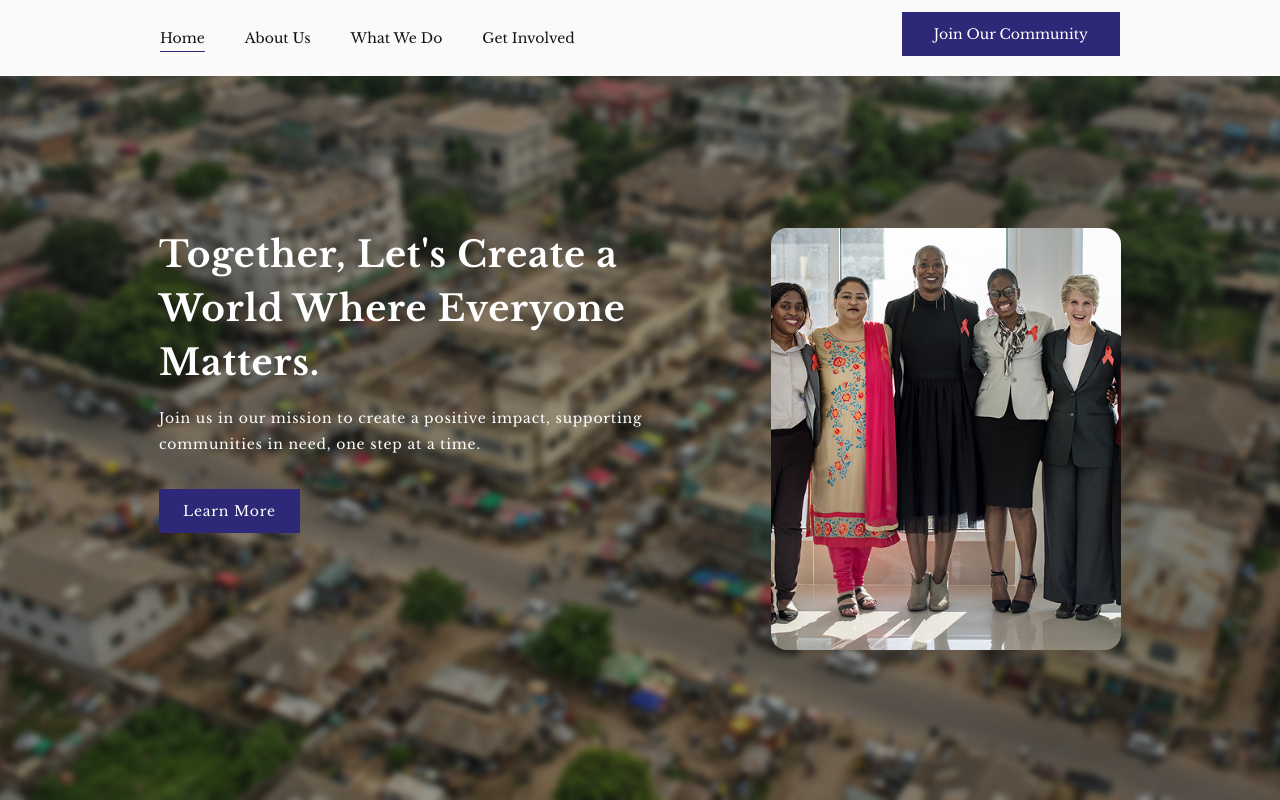
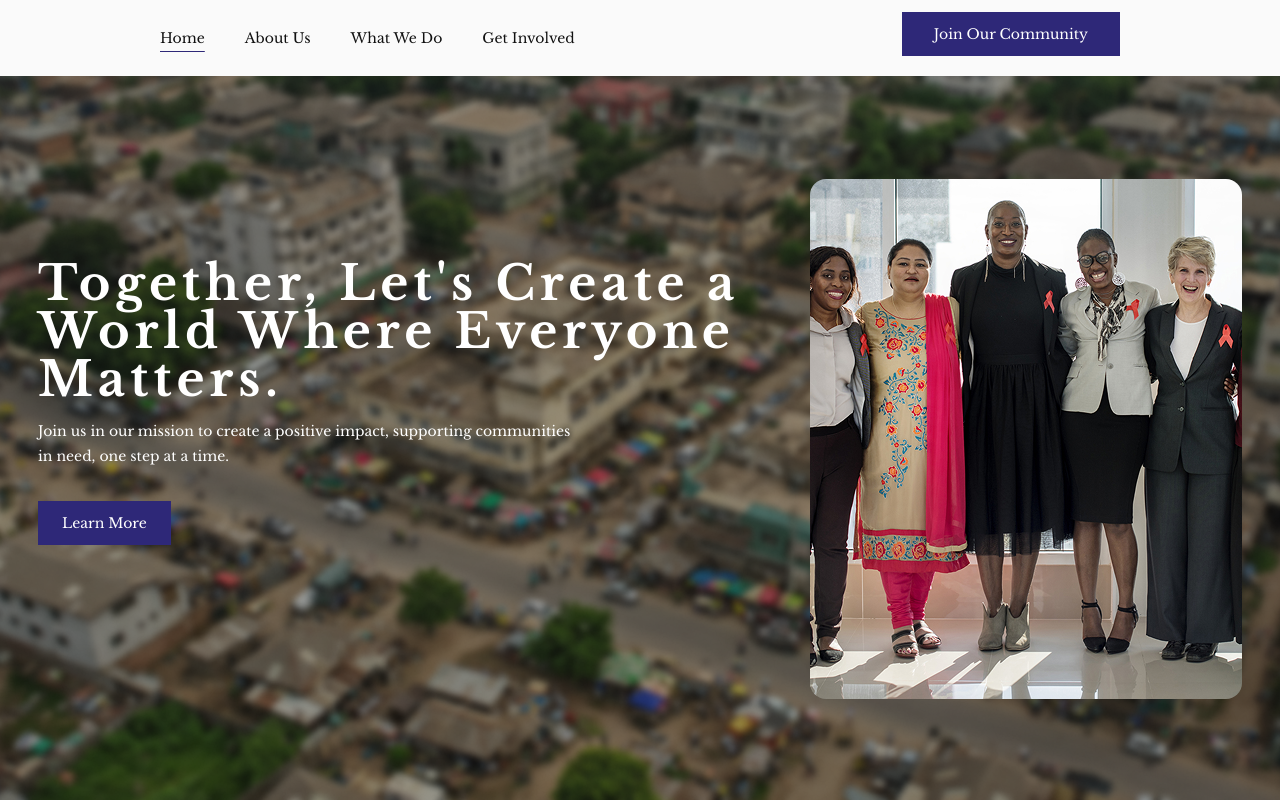
Before and after one commit to terejoe/everyone_matters, a Next.js app: page / in a window 1280 px wide. Shown: the top 800 px of the page. Built offline with nearby package versions, Linux system fonts and the light colour scheme.

Commit message:
Hero items taking up space

```diff
--- a/src/app/home/hero/page.jsx
+++ b/src/app/home/hero/page.jsx
@@ -5,17 +5,17 @@ import Link from "next/link";
 const Hero = () => {
   return (
     <div
-      className="bg-center bg-cover h-screen md:h-[calc(100vh-74px)] w-full flex justify-center items-center"
+      className="bg-center bg-cover md:h-[calc(100vh-74px)] w-full flex justify-center items-center"
       style={{
         backgroundImage: `url('/hero_bg.png')`, // Correct way to set the URL as a string
       }}
     >
-      <div className="text-white text-left md:flex gap-8 p-8">
-        <div className="max-w-[580px] tracking-wider">
-          <h1 className="text-4xl font-bold leading-[1.5]">
+      <div className="text-white text-left md:flex gap-8 p-4">
+        <div className="max-w-[740px] md:pt-20 pt-10">
+          <h1 className="text-4xl md:text-5xl font-bold leading-[1.5] tracking-widest">
             Together, Let's Create a World Where Everyone Matters.
           </h1>
-          <p className="mt-4 text-sm font-light leading-[1.8]">
+          <p className="mt-4 text-sm font-light leading-[1.8] max-w-[550px]">
             Join us in our mission to create a positive impact, supporting
             communities in need, one step at a time.
           </p>
@@ -32,7 +32,7 @@ const Hero = () => {
           <Image
             src={HeroImg}
             className="rounded-2xl"
-            width={350}
+            // width={350}
             alt="Hero Image of people standing and smiling"
           />
         </div>
--- a/src/app/home/page.jsx
+++ b/src/app/home/page.jsx
@@ -11,7 +11,7 @@ const Home = () => {
     <div>
       <Hero/>
       <Creating/>
-      <Reports/>
+      {/* <Reports/> */}
       <CoreFocus/>
       <Involved/>
       <Footer/>
--- a/src/app/page.js
+++ b/src/app/page.js
@@ -11,7 +11,7 @@ export default function Home() {
     <div className="">
       <Hero/>
       <Creating/>
-      <Reports/>
+      {/* <Reports/> */}
       <CoreFocus/>
       <Involved/>
       <Footer/>
```
